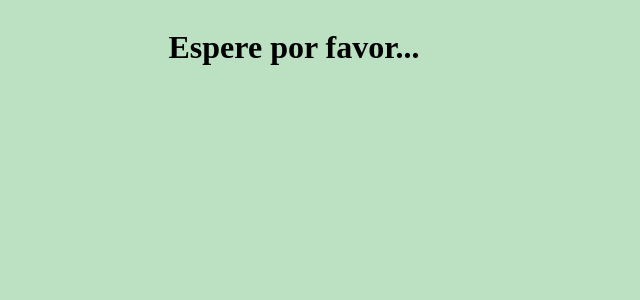
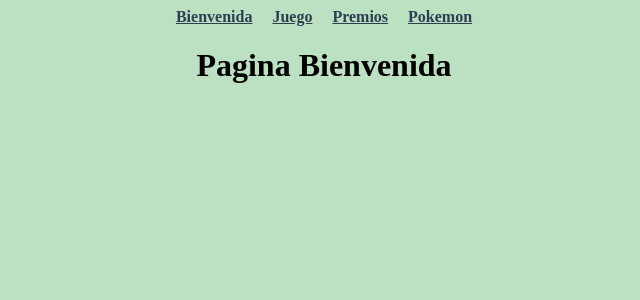
Before and after one commit to DennisJav/pw_u2_v_p4_dt, a Vue app: page / in a window 1280 px wide. Shown: the top 300 px of the page, without its empty margins (316-956 px from the left). Built offline with nearby package versions, Linux system fonts and the light colour scheme; no server answers.

Commit message:
taller26

```diff
--- a/package.json
+++ b/package.json
@@ -9,7 +9,8 @@
   },
   "dependencies": {
     "core-js": "^3.8.3",
-    "vue": "^3.2.13"
+    "vue": "^3.2.13",
+    "vue-router": "^4.2.4"
   },
   "devDependencies": {
     "@vue/cli-plugin-babel": "~5.0.0",
--- a/src/App.vue
+++ b/src/App.vue
@@ -1,15 +1,17 @@
 <template>
-  <PokemonPage/>
-
+  <!-- <PokemonPage /> -->
+  <NavBar></NavBar>
+  <router-view></router-view>
 </template>
 
 <script>
-import PokemonPage from "./modules/pokemon/pages/PokemonPage.vue";
-
+//import PokemonPage from "./modules/pokemon/pages/PokemonPage.vue";
+import NavBar from './modules/pokemon/components/NavBar.vue';
 export default {
   name: "App",
   components: {
-    PokemonPage,
+    // PokemonPage,
+    NavBar
 
   },
 };
@@ -18,6 +20,6 @@ export default {
 <style>
 #app {
 
-    text-align: center;
+  text-align: center;
 }
 </style>
--- a/src/main.js
+++ b/src/main.js
@@ -1,4 +1,8 @@
 import { createApp } from 'vue'
 import App from './App.vue'
 import './css/estilos.css'
-createApp(App).mount('#app')
+
+
+import router from './router/router'
+
+createApp(App).use(router).mount('#app')
--- /dev/null
+++ b/src/modules/pokemon/components/NavBar.vue
@@ -0,0 +1,24 @@
+<template>
+    <div>
+      <router-link to="/">Bienvenida</router-link>
+      <router-link to="/juego">Juego</router-link>
+      <router-link to="/premios">Premios</router-link>
+      <router-link to="/pokemon">Pokemon</router-link>
+    </div>
+  </template>
+
+  <script>
+  export default {
+  }
+  </script>
+
+  <style>
+  div{
+      padding: 0 30px;
+  }
+  div a{
+      font-weight: bold;
+      color: #2c3e50;
+      margin: 0 10px;
+  }
+  </style>
--- /dev/null
+++ b/src/modules/pokemon/pages/BienvenidaPage.vue
@@ -0,0 +1,10 @@
+<template>
+    <h1>Pagina Bienvenida</h1>
+</template>
+
+<script>
+export default {
+}
+</script>
+
+<style></style>
--- /dev/null
+++ b/src/modules/pokemon/pages/JuegoPage.vue
@@ -0,0 +1,10 @@
+<template>
+    <h1>Pagina Juego</h1>
+</template>
+
+<script>
+export default {
+}
+</script>
+
+<style></style>
--- /dev/null
+++ b/src/modules/pokemon/pages/NoEncontradoPage.vue
@@ -0,0 +1,11 @@
+<template>
+    <h1>404</h1>
+    <p>Pagina no encontrada, verifica la URL</p>
+</template>
+
+<script>
+export default {
+}
+</script>
+
+<style></style>
--- /dev/null
+++ b/src/modules/pokemon/pages/PremiosPage.vue
@@ -0,0 +1,10 @@
+<template>
+    <h1>Premios</h1>
+</template>
+
+<script>
+export default {
+}
+</script>
+
+<style></style>
--- /dev/null
+++ b/src/modules/pokemon/pages/PruebaPage.vue
@@ -0,0 +1,10 @@
+<template>
+    <h1>Prueba</h1>
+</template>
+
+<script>
+export default {
+}
+</script>
+
+<style></style>
```
Also changed, not shown: src/router/router.js (added, +33 -0 lines), 1 other file (tests, documents, lock files or other folders).
